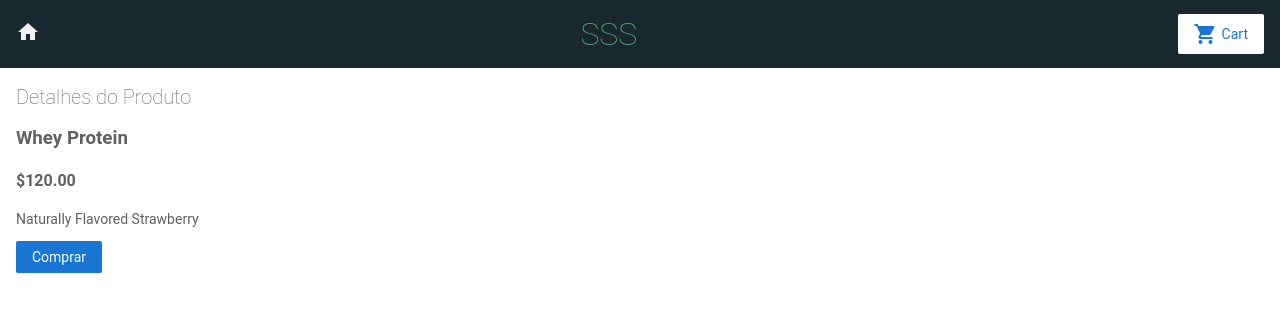
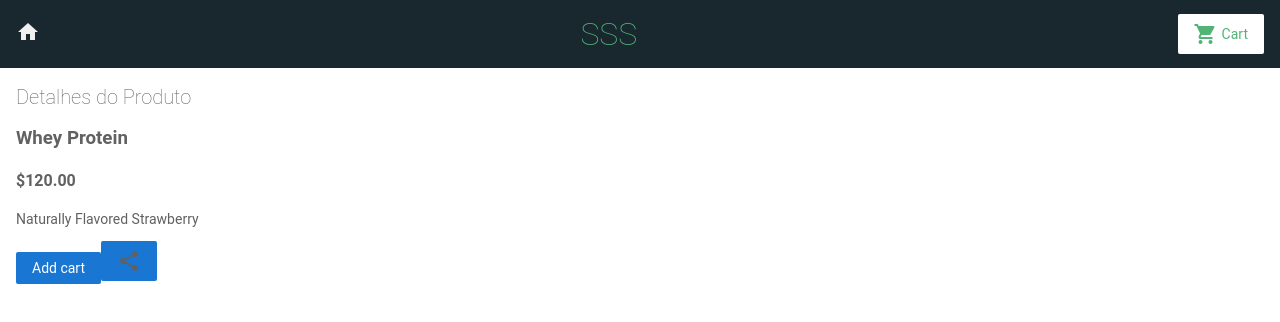
Before and after one commit to VictorPozzan/SSS--Simple-Supplements-Store-, an Angular app: page /products/1 in a window 1280 px wide. Shown: the top 322 px of the page. Built offline with nearby package versions, Linux system fonts and the light colour scheme.

Commit message:
english words

```diff
--- a/src/app/product-details/product-details.component.html
+++ b/src/app/product-details/product-details.component.html
@@ -5,5 +5,8 @@
   <h4>{{ product.price | currency }}</h4>
   <p>{{ product.description }}</p>
 
-  <button (click)="addToCart(product)">Comprar</button>
+  <button (click)="addToCart(product)">Add cart</button>
+  <button (click)="share()" class="item-foot">
+    <i class="material-icons" id="icon">share</i>
+  </button>
 </div>
--- a/src/app/product-details/product-details.component.ts
+++ b/src/app/product-details/product-details.component.ts
@@ -1,12 +1,12 @@
-import { Component, OnInit } from "@angular/core";
-import { ActivatedRoute } from "@angular/router";
-import { products } from "../products";
-import { CartService } from "../cart.service";
+import { Component, OnInit } from '@angular/core';
+import { ActivatedRoute } from '@angular/router';
+import { products } from '../products';
+import { CartService } from '../cart.service';
 
 @Component({
-  selector: "app-product-details",
-  templateUrl: "./product-details.component.html",
-  styleUrls: ["./product-details.component.css"]
+  selector: 'app-product-details',
+  templateUrl: './product-details.component.html',
+  styleUrls: ['./product-details.component.css'],
 })
 export class ProductDetailsComponent implements OnInit {
   product;
@@ -18,13 +18,19 @@ export class ProductDetailsComponent implements OnInit {
 
   ngOnInit() {
     const routeParams = this.route.snapshot.paramMap;
-    const productIdFromRoute = Number(routeParams.get("productId"));
+    const productIdFromRoute = Number(routeParams.get('productId'));
 
-    this.product = products.find(product => product.id === productIdFromRoute);
+    this.product = products.find(
+      (product) => product.id === productIdFromRoute
+    );
   }
 
   addToCart(product) {
     this.cartService.addToCart(product);
-    window.alert("Um item foi adiciona ao carrinho");
+    window.alert('An item has been added to cart');
+  }
+
+  share() {
+    window.alert('The product has been shared!');
   }
 }
--- a/src/app/product-list/product-list.component.html
+++ b/src/app/product-list/product-list.component.html
@@ -21,9 +21,6 @@
       <button (click)="addToCart(product)" class="item-foot">
         <i class="material-icons" id="icon">shopping_cart</i>Add to cart
       </button>
-      <button (click)="share()" class="item-foot">
-        <i class="material-icons" id="icon">share</i>
-      </button>
       <div class="item-foot">
         <app-product-alerts [product]="product" (notify)="onNotify()">
         </app-product-alerts>
--- a/src/app/product-list/product-list.component.ts
+++ b/src/app/product-list/product-list.component.ts
@@ -12,12 +12,8 @@ export class ProductListComponent {
 
   constructor(private cartService: CartService) {}
 
-  share() {
-    window.alert('O produto foi compartilhado!!');
-  }
-
   onNotify() {
-    window.alert('Você vai ser notificado quando o produto estiver a venda');
+    window.alert('You will be notified when the product is on sale');
   }
 
   addToCart(product) {
--- a/src/app/top-bar/top-bar.component.html
+++ b/src/app/top-bar/top-bar.component.html
@@ -3,8 +3,8 @@
 </a>
 <h1>SSS</h1>
 
-<a routerLink="/cart" class="button fancy-button"
-  ><i class="material-icons">shopping_cart</i>Cart</a
+<a routerLink="/cart" class="button fancy-button" style="color: #52b376"
+  ><i class="material-icons" style="color: #52b376">shopping_cart</i>Cart</a
 >
 
 <!--
```
